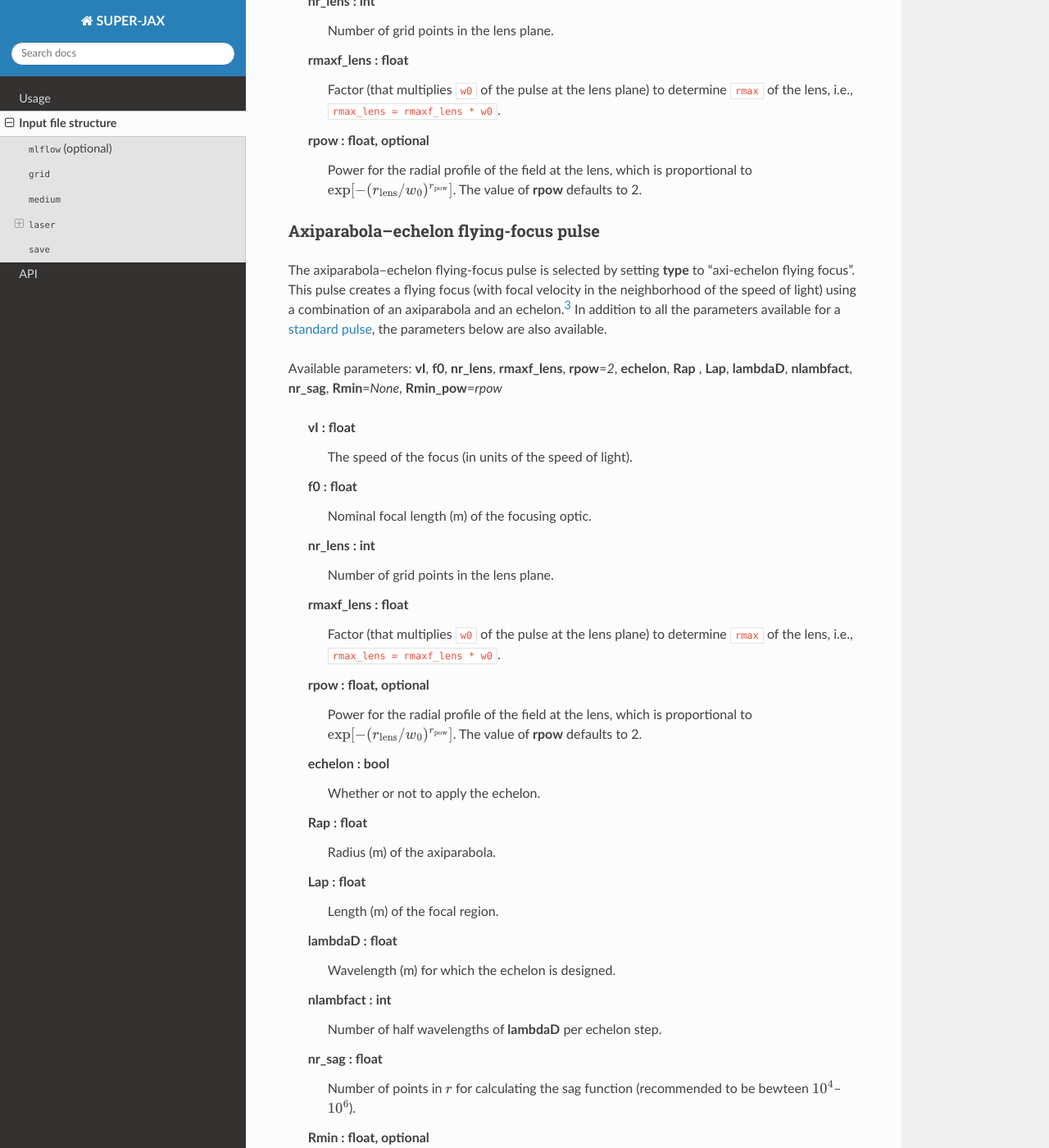
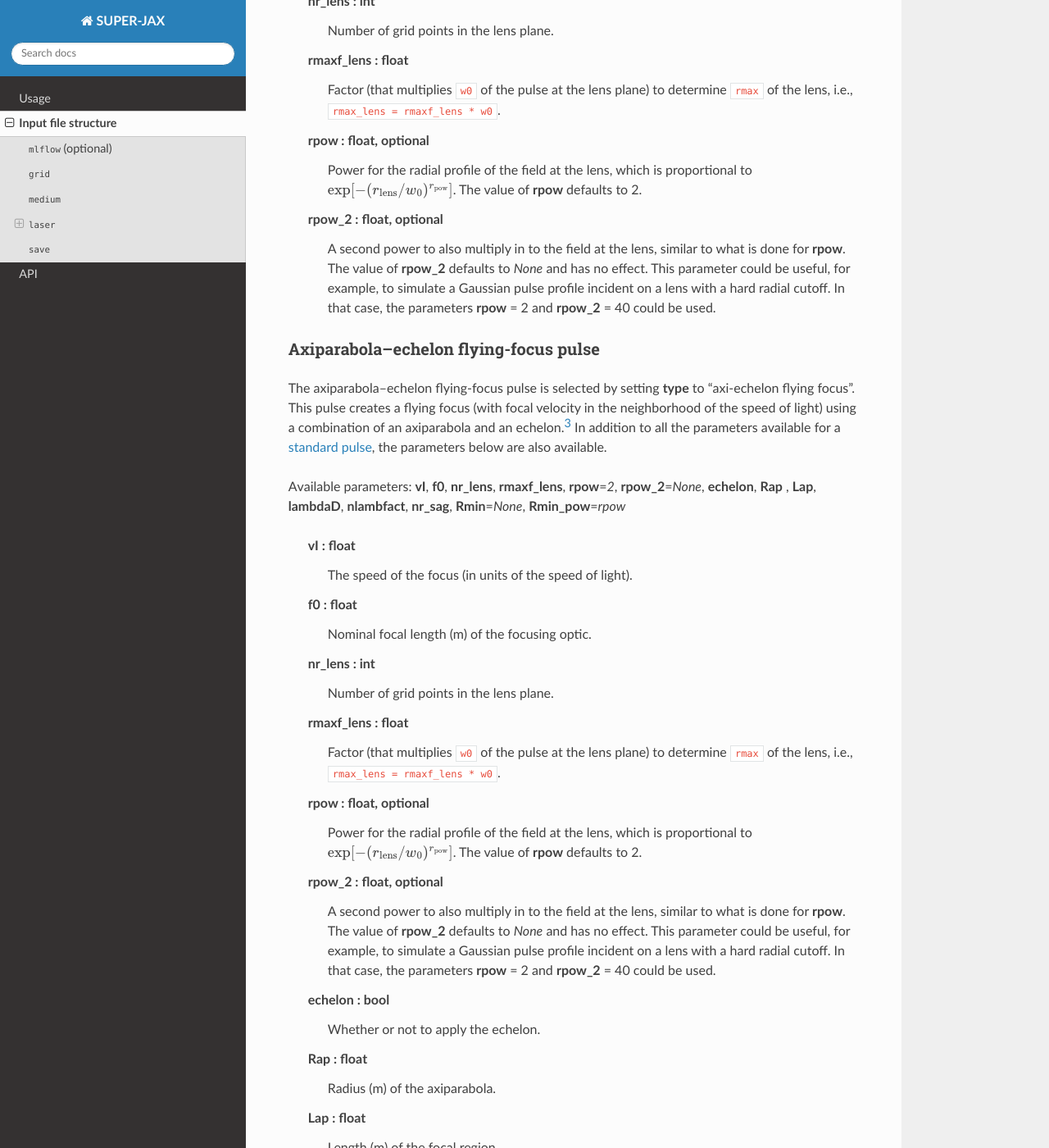
Before and after one commit to millerk123/super-jax-docs, a Sphinx documentation site: the page built from docs/source/input_file.rst, in a window 1280 px wide and 1400 px high, scrolled down 6112 px. Shown: the whole window at 82% size. Built offline with Sphinx 7.4.7 and the Read the Docs theme 3.1.0, drawn with Linux system fonts in a browser that asks for light colours; some of the changed text lies outside the part shown.

Commit message:
Update documentation

```diff
--- a/docs/source/input_file.rst
+++ b/docs/source/input_file.rst
@@ -185,7 +185,7 @@ Ideal flying-focus pulse
 
 The ideal flying-focus pulse is selected by setting **type** to "ideal flying focus", and can be described mathematically by performing a Lorentz transformation on the fields of a multipole source.\ [2]_  In addition to all the parameters available for a `standard pulse`_\ , the parameters below are also available.
 
-Available parameters: **vI**\ , **f0**\ , **nr_lens**\ , **rmaxf_lens**, **rpow**\ =\ *2*
+Available parameters: **vI**\ , **f0**\ , **nr_lens**\ , **rmaxf_lens**, **rpow**\ =\ *2*, **rpow_2**\ =\ *None*
 
    **vI** : float
       The speed of the focus (in units of the speed of light).
@@ -202,13 +202,16 @@ Available parameters: **vI**\ , **f0**\ , **nr_lens**\ , **rmaxf_lens**, **rpow*
    **rpow** : float, optional
       Power for the radial profile of the field at the lens, which is proportional to :math:`\exp[-(r_\mathrm{lens}/w_0)^{r_\mathrm{pow}}]`\ .  The value of **rpow** defaults to 2.
 
+   **rpow_2** : float, optional
+      A second power to also multiply in to the field at the lens, similar to what is done for **rpow**\ .  The value of **rpow_2** defaults to *None* and has no effect.  This parameter could be useful, for example, to simulate a Gaussian pulse profile incident on a lens with a hard radial cutoff.  In that case, the parameters **rpow** = 2 and **rpow_2** = 40 could be used.
+
 
 Axiparabola--echelon flying-focus pulse
 ***************************************
 
 The axiparabola--echelon flying-focus pulse is selected by setting **type** to "axi-echelon flying focus".  This pulse creates a flying focus (with focal velocity in the neighborhood of the speed of light) using a combination of an axiparabola and an echelon.\ [3]_   In addition to all the parameters available for a `standard pulse`_\ , the parameters below are also available.
 
-Available parameters: **vI**\ , **f0**\ , **nr_lens**\ , **rmaxf_lens**, **rpow**\ =\ *2*, **echelon**\ , **Rap** \, **Lap**\ , **lambdaD**\ , **nlambfact**\ , **nr_sag**, **Rmin**\ =\ *None*, **Rmin_pow**\ =\ *rpow*
+Available parameters: **vI**\ , **f0**\ , **nr_lens**\ , **rmaxf_lens**, **rpow**\ =\ *2*, **rpow_2**\ =\ *None*, **echelon**\ , **Rap** \, **Lap**\ , **lambdaD**\ , **nlambfact**\ , **nr_sag**, **Rmin**\ =\ *None*, **Rmin_pow**\ =\ *rpow*
 
    **vI** : float
       The speed of the focus (in units of the speed of light).
@@ -224,6 +227,9 @@ Available parameters: **vI**\ , **f0**\ , **nr_lens**\ , **rmaxf_lens**, **rpow*
 
    **rpow** : float, optional
       Power for the radial profile of the field at the lens, which is proportional to :math:`\exp[-(r_\mathrm{lens}/w_0)^{r_\mathrm{pow}}]`\ .  The value of **rpow** defaults to 2.
+
+   **rpow_2** : float, optional
+      A second power to also multiply in to the field at the lens, similar to what is done for **rpow**\ .  The value of **rpow_2** defaults to *None* and has no effect.  This parameter could be useful, for example, to simulate a Gaussian pulse profile incident on a lens with a hard radial cutoff.  In that case, the parameters **rpow** = 2 and **rpow_2** = 40 could be used.
 
    **echelon** : bool
       Whether or not to apply the echelon.
@@ -270,7 +276,7 @@ Sag pulse
 
 The sag pulse initializes a Gaussian pulse in the paraxial approximation at the lens plane, then uses the sag function corresponding to an ideal lens with focal length **f0** to focus the pulse into the far field.  In addition to all the parameters available for a `standard pulse`_\ , the parameters below are also available.
 
-Available parameters: **f0**\ , **nr_lens**\ , **rmaxf_lens**
+Available parameters: **f0**\ , **nr_lens**\ , **rmaxf_lens**, **rpow**\ =\ *2*, **rpow_2**\ =\ *None*
 
    **f0** : float
       Nominal focal length (m) of the focusing optic.
@@ -280,6 +286,12 @@ Available parameters: **f0**\ , **nr_lens**\ , **rmaxf_lens**
 
    **rmaxf_lens** : float
       Factor (that multiplies ``w0`` of the pulse at the lens plane) to determine ``rmax`` of the lens, i.e., ``rmax_lens = rmaxf_lens * w0``.
+
+   **rpow** : float, optional
+      Power for the radial profile of the field at the lens, which is proportional to :math:`\exp[-(r_\mathrm{lens}/w_0)^{r_\mathrm{pow}}]`\ .  The value of **rpow** defaults to 2.
+
+   **rpow_2** : float, optional
+      A second power to also multiply in to the field at the lens, similar to what is done for **rpow**\ .  The value of **rpow_2** defaults to *None* and has no effect.  This parameter could be useful, for example, to simulate a Gaussian pulse profile incident on a lens with a hard radial cutoff.  In that case, the parameters **rpow** = 2 and **rpow_2** = 40 could be used.
 
 
 Plasma lens pulse
```
